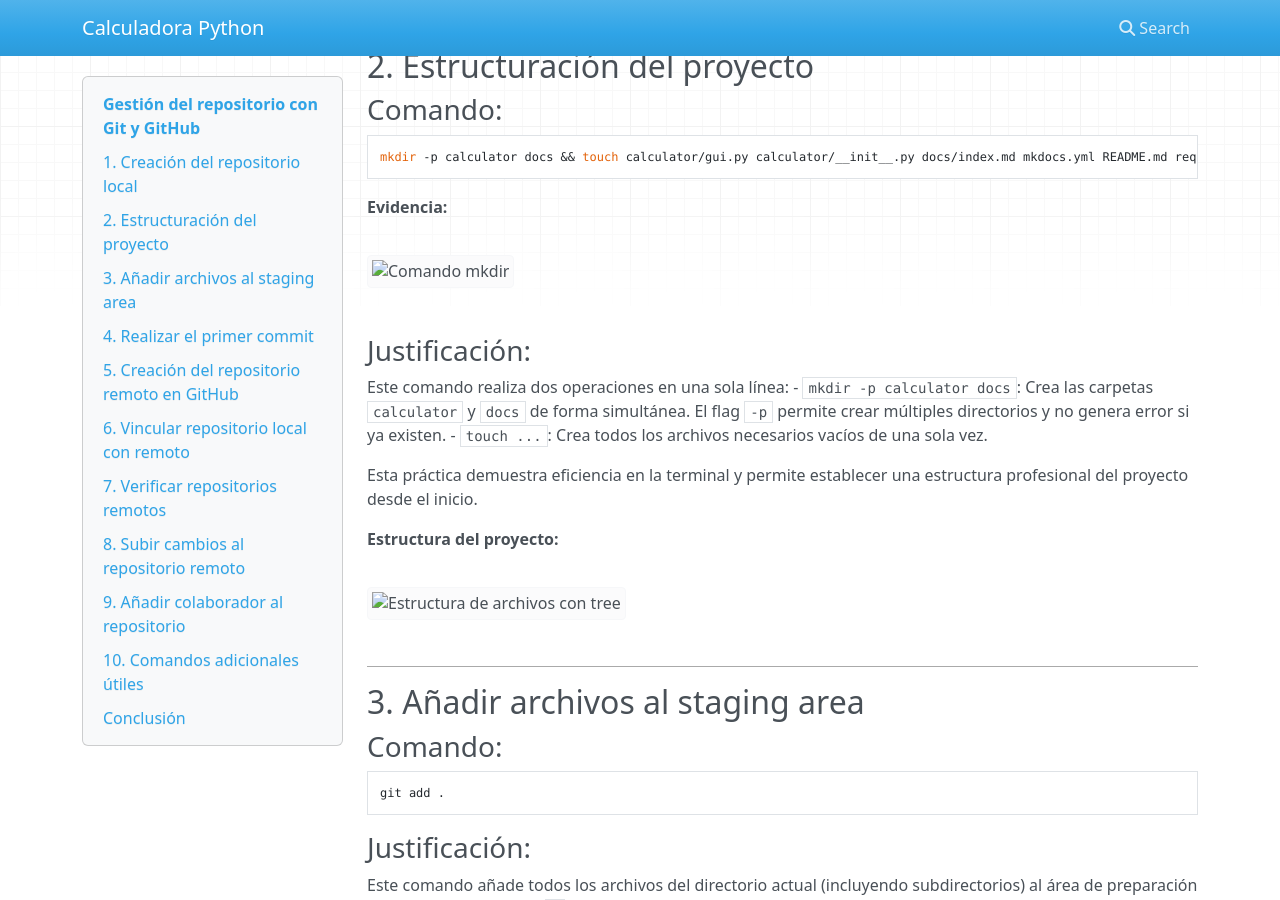
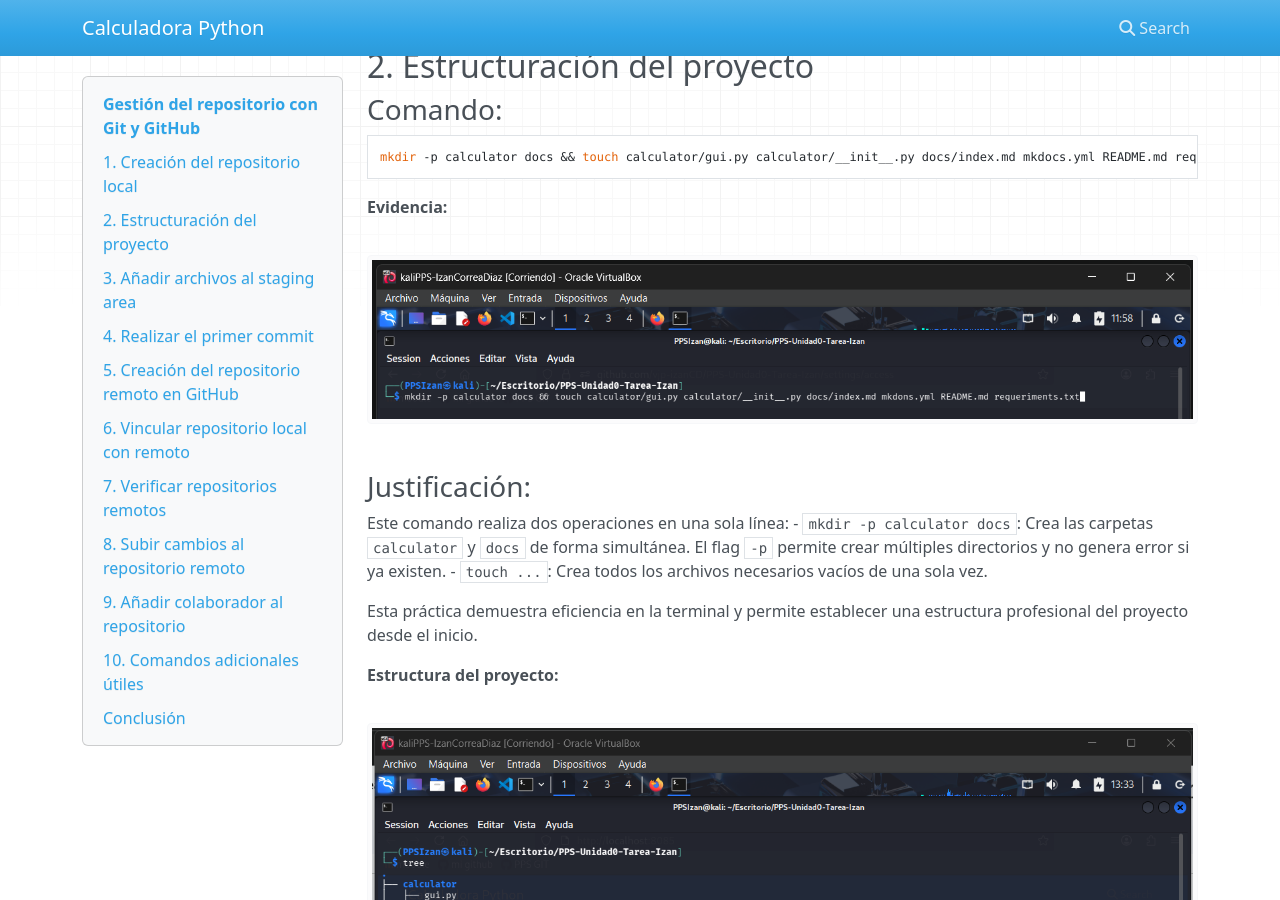
Before and after one commit to vjp-izanCD/PPS-Unidad0-Tarea-Izan, an MkDocs documentation site: the page built from docs/git.md, in a window 1280 px wide and 900 px high, scrolled down 463 px. Built offline with MkDocs 1.6.1, drawn with Linux system fonts in a browser that asks for light colours; nearby versions of some CDN libraries.

Commit message:
Fix: Corregir rutas de imágenes a URLs absolutas de GitHub

```diff
--- a/docs/git.md
+++ b/docs/git.md
@@ -25,7 +25,7 @@ mkdir -p calculator docs && touch calculator/gui.py calculator/__init__.py docs/
 
 **Evidencia:**
 
-![Comando mkdir](../images/Captura3.png)
+![Comando mkdir](https://raw.githubusercontent.com/vjp-izanCD/PPS-Unidad0-Tarea-Izan/main/images/Captura3.png)
 
 ### Justificación:
 Este comando realiza dos operaciones en una sola línea:
@@ -36,7 +36,7 @@ Esta práctica demuestra eficiencia en la terminal y permite establecer una estr
 
 **Estructura del proyecto:**
 
-![Estructura de archivos con tree](../images/Captura4.png)
+![Estructura de archivos con tree](https://raw.githubusercontent.com/vjp-izanCD/PPS-Unidad0-Tarea-Izan/main/images/Captura4.png)
 
 ---
 
@@ -84,11 +84,11 @@ GitHub actúa como repositorio remoto, permitiendo:
 
 **Repositorio creado:**
 
-![Repositorio GitHub](../images/Captura1.png)
+![Repositorio GitHub](https://raw.githubusercontent.com/vjp-izanCD/PPS-Unidad0-Tarea-Izan/main/images/Captura1.png)
 
 **Colaborador añadido:**
 
-![Manage access con colaborador](../images/Captura2.png)
+![Manage access con colaborador](https://raw.githubusercontent.com/vjp-izanCD/PPS-Unidad0-Tarea-Izan/main/images/Captura2.png)
 
 ---
 
```
